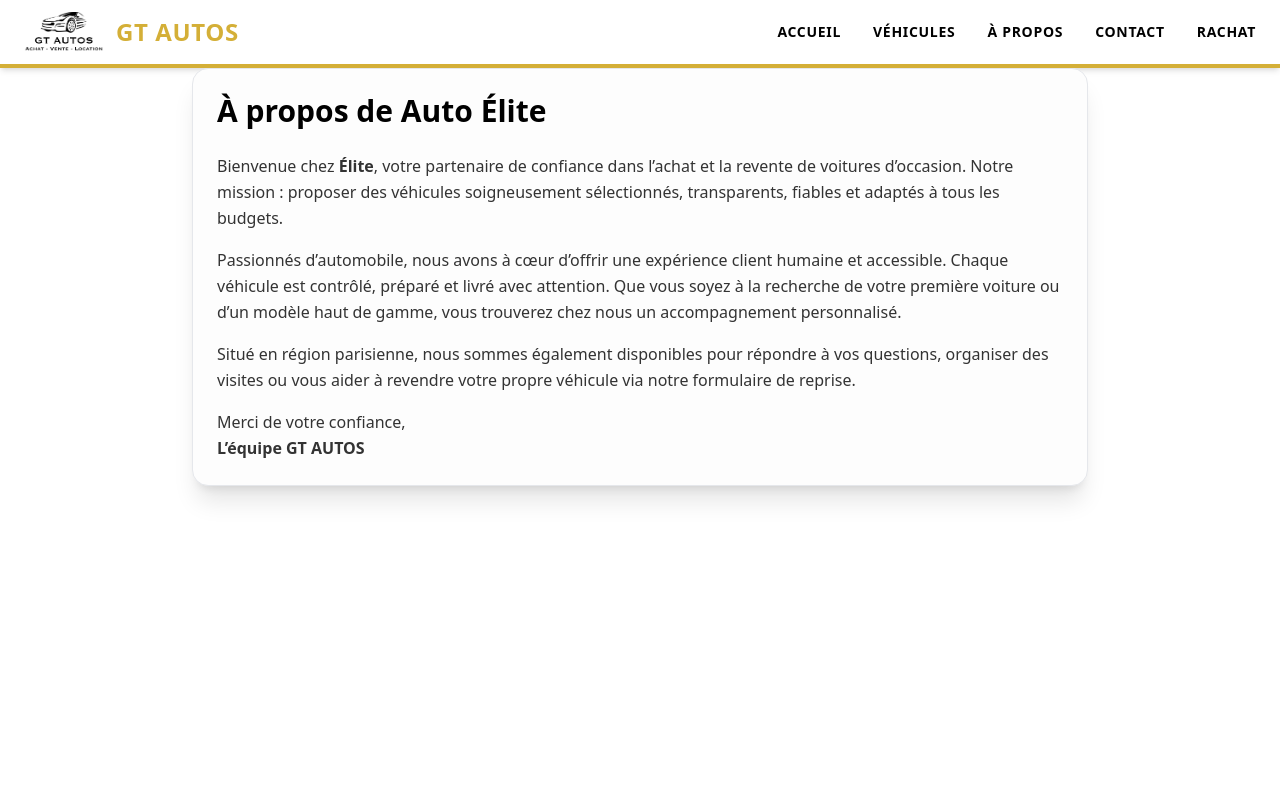
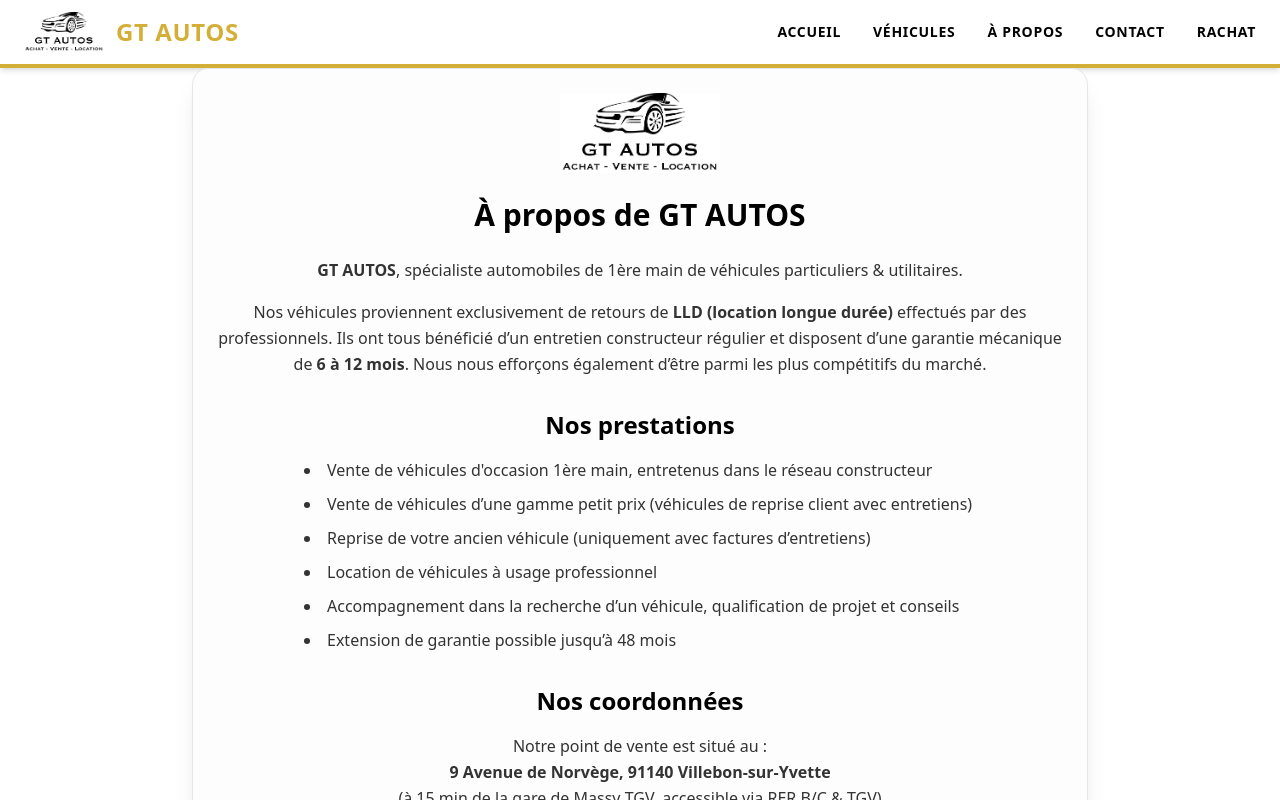
Before and after one commit to farahbed/site-auto-elite, a Next.js app: page /a-propos in a window 1280 px wide. Shown: the top 800 px of the page. Built offline with nearby package versions, Linux system fonts and the light colour scheme.

Commit message:
a propos done

```diff
--- a/app/a-propos/page.js
+++ b/app/a-propos/page.js
@@ -1,29 +1,58 @@
+import Image from "next/image";
+
 export default function Page() {
   return (
-    <section className="max-w-4xl mx-auto p-6 bg-surface text-text rounded-2xl shadow-xl border border-border">
-      <h1 className="text-3xl font-bold mb-6">À propos de Auto Élite</h1>
+    <section className="max-w-4xl mx-auto p-6 bg-surface text-text rounded-2xl shadow-xl border border-border text-center">
+      {/* Logo centré */}
+      <div className="mb-6 flex justify-center">
+        <Image
+          src="/images/logo.jpg"
+          alt="Logo GT AUTOS"
+          width={160}
+          height={160}
+          className="object-contain"
+        />
+      </div>
+
+      <h1 className="text-3xl font-bold mb-6">À propos de GT AUTOS</h1>
 
       <p className="text-subtle leading-relaxed mb-4">
-        Bienvenue chez <strong>Élite</strong>, votre partenaire de confiance dans l’achat et la revente de voitures
-        d’occasion. Notre mission : proposer des véhicules soigneusement sélectionnés, transparents, fiables et adaptés
-        à tous les budgets.
+        <strong>GT AUTOS</strong>, spécialiste automobiles de 1ère main de véhicules particuliers & utilitaires.
       </p>
 
       <p className="text-subtle leading-relaxed mb-4">
-        Passionnés d’automobile, nous avons à cœur d’offrir une expérience client humaine et accessible. Chaque véhicule
-        est contrôlé, préparé et livré avec attention. Que vous soyez à la recherche de votre première voiture ou d’un
-        modèle haut de gamme, vous trouverez chez nous un accompagnement personnalisé.
+        Nos véhicules proviennent exclusivement de retours de <strong>LLD (location longue durée)</strong> effectués par des
+        professionnels. Ils ont tous bénéficié d’un entretien constructeur régulier et disposent d’une garantie mécanique
+        de <strong>6 à 12 mois</strong>. Nous nous efforçons également d’être parmi les plus compétitifs du marché.
       </p>
 
+      <h2 className="text-2xl font-semibold mt-8 mb-4">Nos prestations</h2>
+      <ul className="list-disc list-inside text-subtle leading-relaxed space-y-2 text-left max-w-2xl mx-auto">
+        <li>Vente de véhicules d'occasion 1ère main, entretenus dans le réseau constructeur</li>
+        <li>Vente de véhicules d’une gamme petit prix (véhicules de reprise client avec entretiens)</li>
+        <li>Reprise de votre ancien véhicule (uniquement avec factures d’entretiens)</li>
+        <li>Location de véhicules à usage professionnel</li>
+        <li>Accompagnement dans la recherche d’un véhicule, qualification de projet et conseils</li>
+        <li>Extension de garantie possible jusqu’à 48 mois</li>
+      </ul>
+
+      <h2 className="text-2xl font-semibold mt-8 mb-4">Nos coordonnées</h2>
       <p className="text-subtle leading-relaxed mb-4">
-        Situé en région parisienne, nous sommes également disponibles pour répondre à vos questions, organiser des visites
-        ou vous aider à revendre votre propre véhicule via notre formulaire de reprise.
+        Notre point de vente est situé au :
+        <br />
+        <strong>9 Avenue de Norvège, 91140 Villebon-sur-Yvette</strong>
+        <br />
+        (à 15 min de la gare de Massy TGV, accessible via RER B/C & TGV)
       </p>
 
       <p className="text-subtle leading-relaxed">
-        Merci de votre confiance,
+        <strong>Uniquement sur rendez-vous :</strong>
         <br />
-        <strong>L’équipe GT AUTOS </strong>
+        Lundi au vendredi : 9h – 12h / 13h – 19h
+        <br />
+        Samedi : 9h – 19h
+        <br />
+        Dimanche : fermé
       </p>
     </section>
   );
--- a/components/Footer.jsx
+++ b/components/Footer.jsx
@@ -49,8 +49,8 @@ export default function Footer() {
         <div>
           <h3 className="text-base font-semibold mb-4 text-primary uppercase tracking-wide">🕒 Horaires</h3>
           <p className="leading-relaxed">
-            Lundi – Vendredi : 9h - 18h<br />
-            Samedi : 10h - 17h<br />
+            Lundi – Vendredi : 9h/12h - 13h/19h<br />
+            Samedi : 9h/19h<br />
             Dimanche : Fermé
           </p>
         </div>
```
